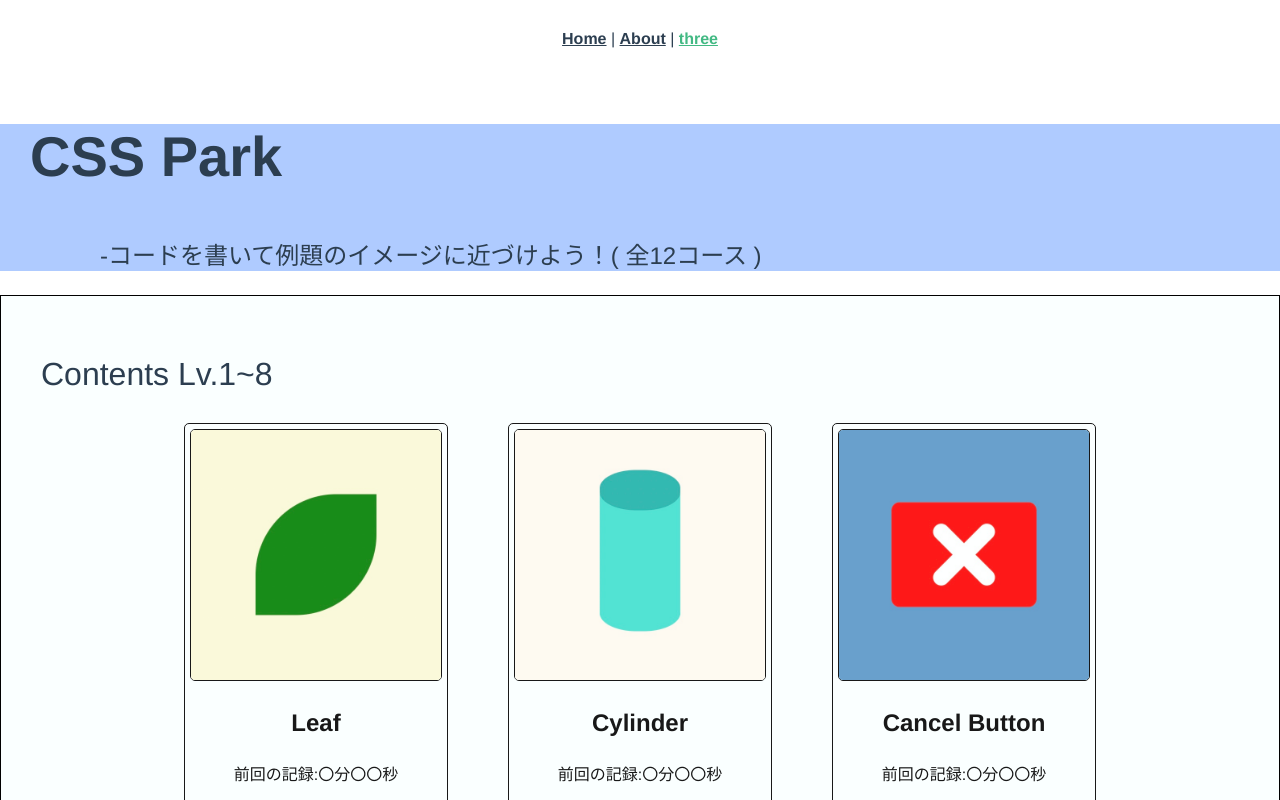
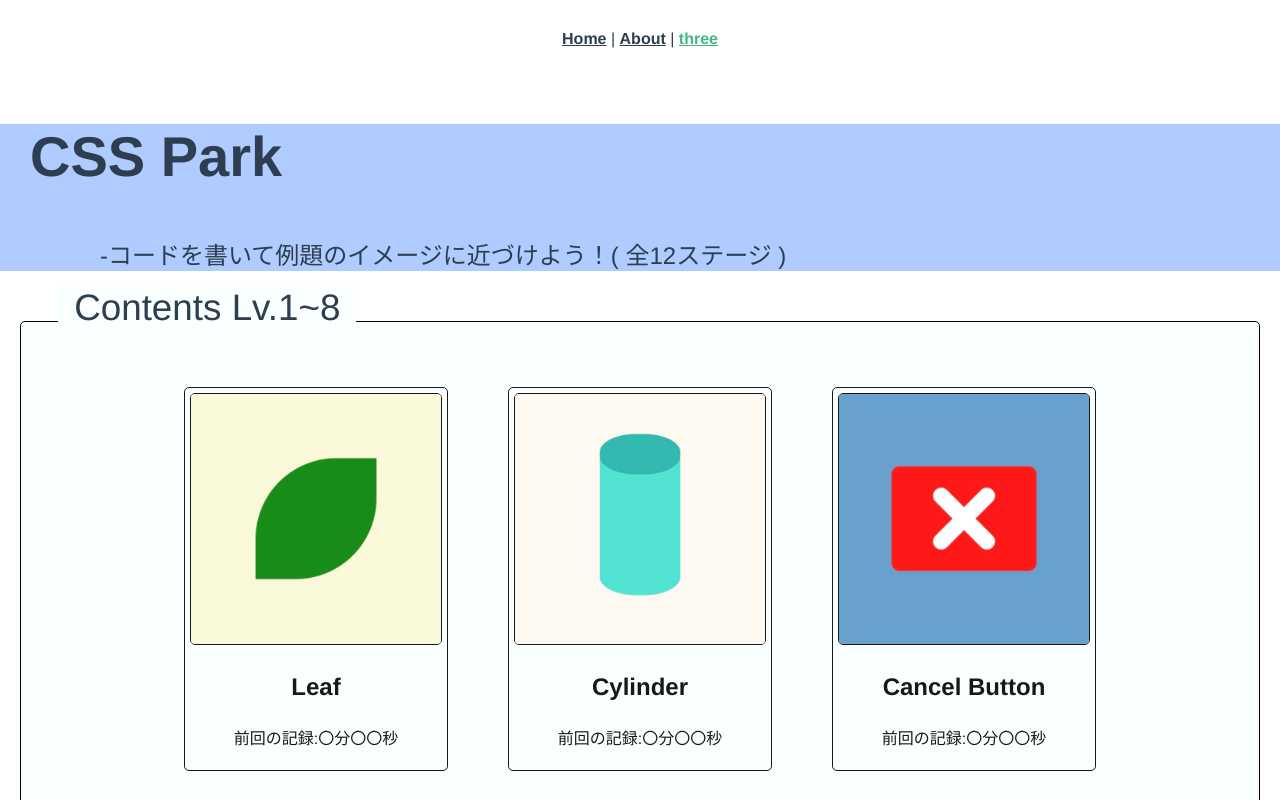
Before and after one commit to original-team8-app/setouchi-webapp2, a Vue app: page /three in a window 1280 px wide. Shown: the top 800 px of the page. Built offline with nearby package versions, Linux system fonts and the light colour scheme.

Commit message:
見た目を整えました。

```diff
--- a/src/views/ThreeView.vue
+++ b/src/views/ThreeView.vue
@@ -2,11 +2,11 @@
   <div class="title__container">
     <h2 class="title__logo">CSS Park</h2>
     <p class="title__text">
-      -コードを書いて例題のイメージに近づけよう！( 全12コース )
+      -コードを書いて例題のイメージに近づけよう！( 全12ステージ )
     </p>
   </div>
   <div class="content__wrapper">
-    <div class="content__title">Contents Lv.1~8</div>
+    <span class="content__title">Contents Lv.1~8</span>
     <router-link
       class="content__container"
       v-for="content in contents"
@@ -119,13 +119,18 @@ html {
   flex-wrap: wrap;
   background-color: #faffff;
   border: 1px solid black;
-  padding: 60px 0;
+  border-radius: 5px;
+  padding: 35px 0;
+  margin: 50px 20px;
+  position: relative;
 }
 .content__title {
-  font-size: 2rem;
-  width: 100%;
-  text-align: left;
-  padding-left: 40px;
+  font-size: 2.3rem;
+  position: absolute;
+  top: -2.5%;
+  left: 3%;
+  background-color: #faffff;
+  padding: 0 1rem 0 1rem;
 }
 .content__container {
   border: 1px solid black;
```
